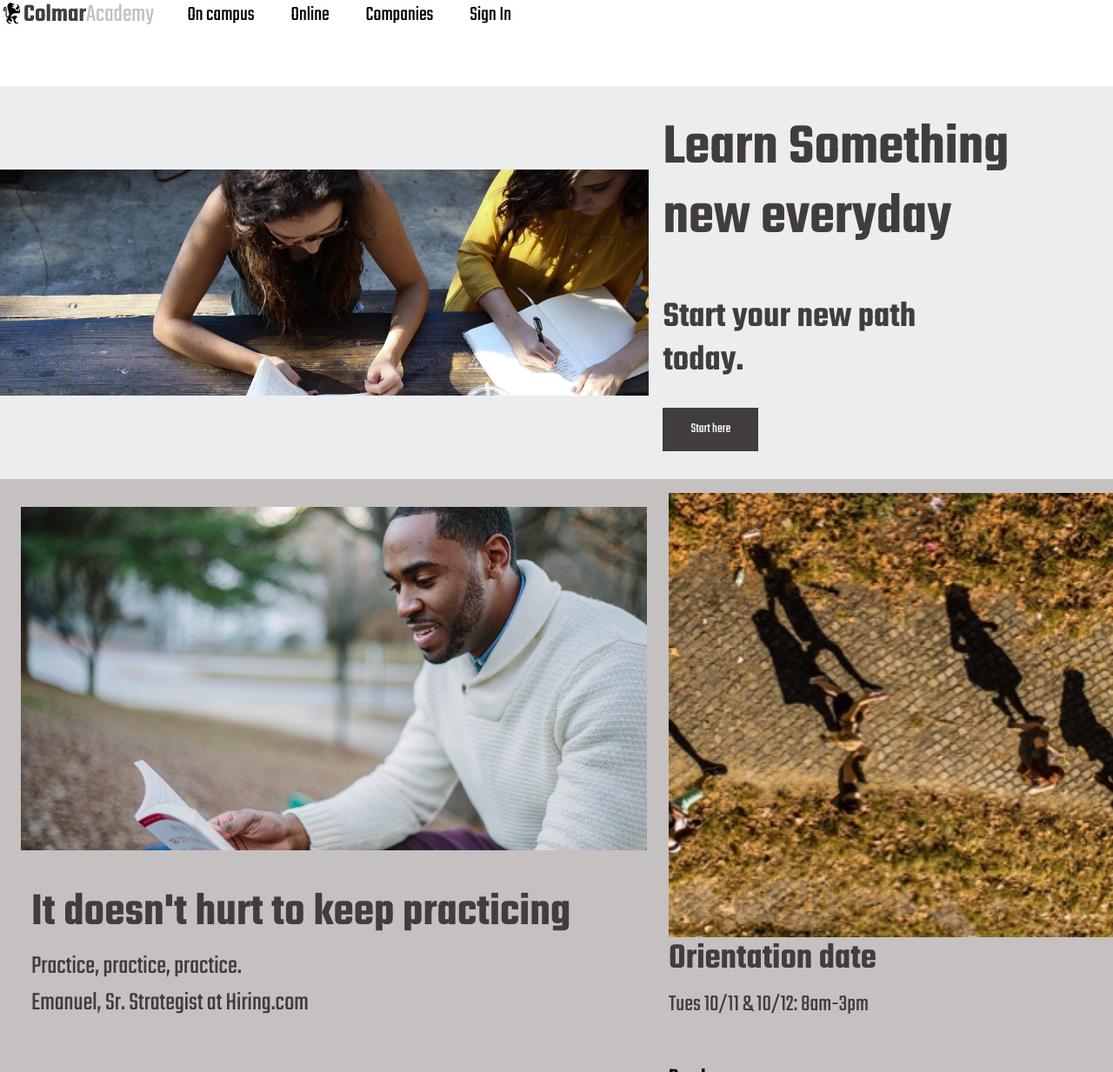
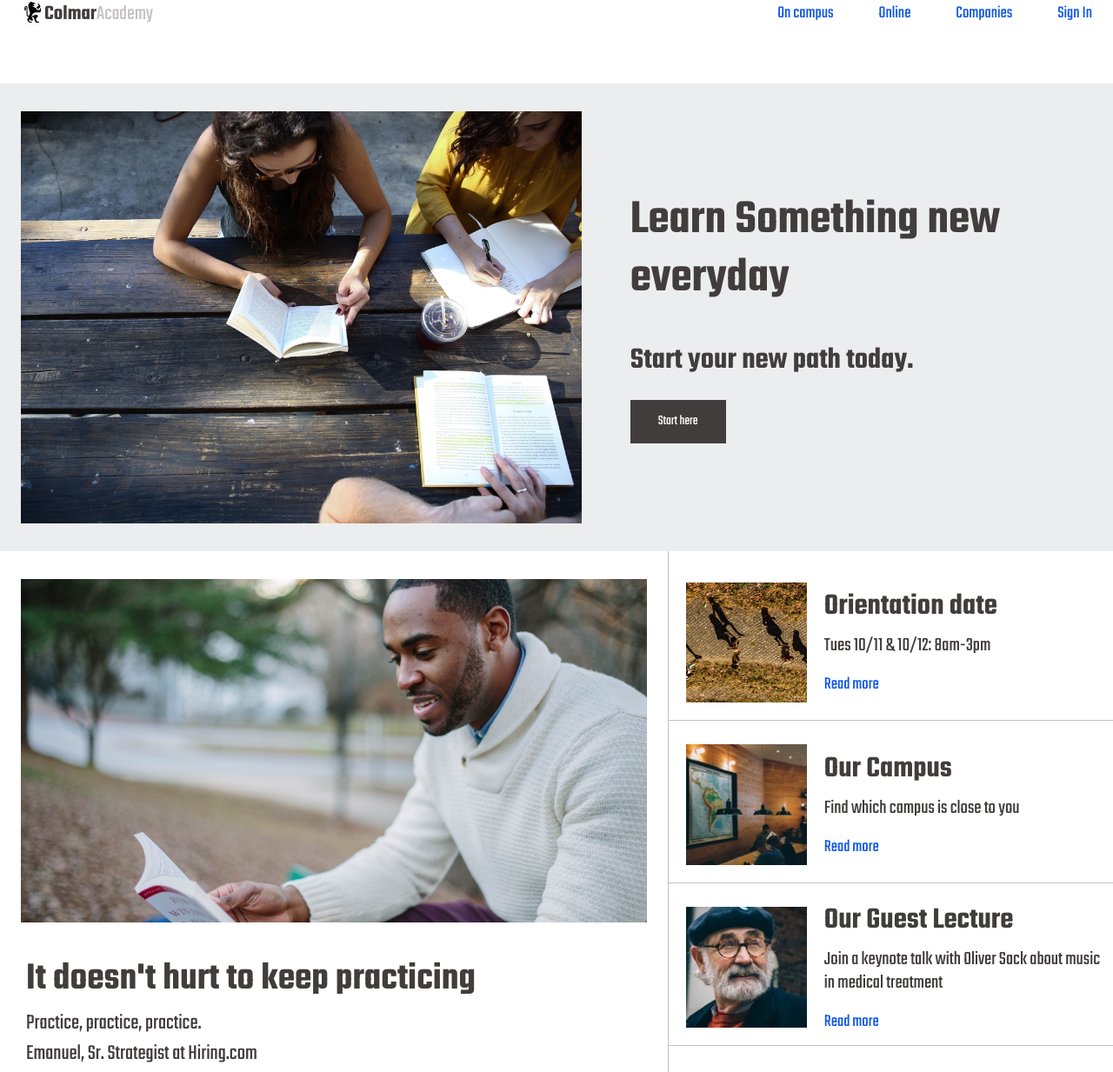
Before and after one commit to diomedea1720/colmar, a plain HTML site: page index.html in a window 1280 px wide. Shown: the top 1233 px of the page at 87% size. Drawn offline with Linux system fonts and the light colour scheme.

Commit message:
almost done

```diff
--- a/index.html
+++ b/index.html
@@ -15,7 +15,7 @@
   <!--Header-->
 
   <header>
-    <div class="header flex">
+    <div class="header-container flex">
       <div class="logo">
         <img src="resources/images/ic-logo.svg" alt="colmar academy logo">
         <span id="colmar-logo">Colmar</span>
@@ -56,7 +56,7 @@
 
     <div class="banner">
       <div class="banner-container flex">
-        <div class="image-container">
+        <div class="image-container-large">
           <img src="resources/images/banner.jpg" alt="Outdoor study group">
         </div>
         <div class="banner-details">
@@ -89,30 +89,30 @@
 
       <div class="side-info-desktop">
         <div class="info-card-container">
-          <div class="info-content flex">
+          <div class="info">
               <img class="desktop" src="resources/images/information-orientation.jpg" alt="Aerial view of people walking on a path">
               <img class="mobile image-container-mobile" src="resources/images/information-orientation-mobile.jpg" alt="Aerial view of people walking on a path">
               <div class="info-content flex">
                 <h3>Orientation date</h3>
-                <span>Tues 10/11 & 10/12: 8am-3pm</span><br>
+                <span>Tues 10/11 & 10/12: 8am-3pm</span>
                 <a href="#">Read more</a>
               </div>
             </div>
-            <div class="info-content flex">
+            <div class="info">
               <img class="desktop" src="resources/images/information-campus.jpg" alt="students studying in a common area">
               <img class="mobile image-container-mobile" src="resources/images/information-campus-mobile.jpg" alt="students studying in a common area">
               <div class="info-content flex">
                 <h3>Our Campus</h3>
-                <span>Find which campus is close to you</span><br>
+                <span>Find which campus is close to you</span>
                 <a href="#">Read more</a>
               </div>
             </div>
-            <div class="info-content flex">
+            <div class="info">
               <img class="desktop" src="resources/images/information-guest-lecture.jpg" alt="portrait of Oliver Sack">
               <img class="mobile image-container-mobile" src="resources/images/information-guest-lecture-mobile.jpg" alt="portrait of Oliver Sack">
               <div class="info-content flex">
                 <h3>Our Guest Lecture</h3>
-                <span>Join a keynote with Oliver Sack about music in medical treatment</span><br>
+                <span>Join a keynote talk with Oliver Sack about music in medical treatment</span>
                 <a href="#">Read more</a>
               </div>
             </div>
@@ -193,7 +193,7 @@
         <h2>Thesis Exhibit</h2>
         <div class="thesis-container flex">
           <div class="thesis-content flex">
-            <div class="video-container">
+            <div class="video-container-large">
               <video src="resources/videos/thesis.mp4" autoplay controls alt="3D animation of a multi storey building">
           </video>
             </div>
--- a/resources/css/style.css
+++ b/resources/css/style.css
@@ -1,7 +1,7 @@
 /* Universal Styles */
 
 html, body {
-  font-size: 24px;
+  font-size: 20px;
   font-family: 'Teko', 'Open Sans', 'Helvetica', sans-serif;
   font-weight: normal;
   margin: 0;
@@ -16,6 +16,11 @@ div {
   display: block;
 }
 
+a {
+  text-decoration: none;
+  color: rgb(17, 89, 230);
+}
+
 a:hover {
   color: rgb(8, 103, 236);
   text-decoration: none;
@@ -27,7 +32,7 @@ a:hover {
 
 .main {
   margin: 0 auto;
-  max-width: 1440px;
+  max-width: auto;
   justify-content: center;
   flex-direction: column;
 }
@@ -61,6 +66,51 @@ h3 {
   color: rgb(66, 61, 61);
 }
 
+/* Mobile */
+
+@media only screen and (max-width: 768px) {
+  header .mobile-nav {
+    display: inline-flex;
+    width: 100%;
+  }
+  .header-container {
+    justify-content: center;
+  }
+  header .mobile-nav ul {
+    display: flex;
+    justify-content: space-around;
+    align-items: center;
+    width: 100%;
+  }
+  header .mobile-nav ul {
+    padding-left: 0;
+    margin-right: 0;
+  }
+  header .mobile-nav ul li {
+    padding-right: 0;
+  }
+  header .mobile-nav ul li a {
+    margin-left: 0;
+  }
+  nav.desktop-nav {
+    display: none;
+  }
+  .logo {
+    display: none;
+  }
+}
+
+@media only screen and (max-width: 1024px) {
+  .banner-content h3 {
+    width: 90%;
+  }
+  .banner-details {
+    max-width: 100%;
+  }
+}
+
+
+
 /* Header */
 
 #colmar-logo {
@@ -79,9 +129,10 @@ h3 {
   margin: 0;
 }
 
-.header {
-  display: flex;
+.header-container {
   align-items: center;
+  max-width: auto;
+  margin: 0 auto;
 }
 
 header > * {
@@ -95,8 +146,10 @@ header li {
 }
 
 .logo {
-  display: flex;
   align-items: center;
+  margin-left: 24px;
+  flex-grow: 1;
+  display: inline-flex;
 }
 
 .logo h1 {
@@ -181,6 +234,30 @@ nav.mobile-nav {
   display: none;
 }
 
+nav ul {
+  display: inline-flex;
+  justify-content: flex-end;
+  align-items: center;
+  margin-right: 24px;
+}
+
+nav li {
+  display: inline;
+  padding-right: 1rem;
+}
+
+nav li:last-child {
+  padding-right: 0;
+}
+
+ul li a {
+  font-family: 'Teko', 'Open Sans', 'Helvetica', sans-serif;
+}
+
+ul li a:hover {
+  font-weight: 600;
+}
+
 .banner .image-container {
   margin: 0;
   width: auto;
@@ -207,6 +284,10 @@ nav.mobile-nav {
 /*banner a.button {
   width: 100%;*/
 }
+}
+
+nav.desktop-nav {
+  display: none;
 }
 
 /* Learn Something */
@@ -272,7 +353,7 @@ nav.mobile-nav {
   top: 64px;
   max-width: 100%;
   position: relative;
-  background-color: rgb(197, 193, 193);
+  background-color: white;
 }
 
 .feature-container {
@@ -286,7 +367,6 @@ nav.mobile-nav {
   flex-direction: column;
   display: inline-flex;
   width: 40%;
-  border-left: 1px solid rgb(197, 193, 193);
 }
 
 .side-info-mobile {
@@ -323,14 +403,14 @@ nav.mobile-nav {
   margin-bottom: 0.5rem;
 }
 
-.info-content span {
+.info-conte.nt span {
   color: rgb(66, 61, 61);
   font-size: 1.125rem;
   margin-bottom: 1rem;
 }
 
 .info-content a {
-  font-weight: 700;
+  font-weight: 400;
 }
 
 .info-card-container {
@@ -341,6 +421,11 @@ nav.mobile-nav {
 @media only screen and (max-width: 768px)
 .info-card-container {
   margin-top: 0;
+}
+
+@media only screen and (max-width: 768px)
+.info img {
+  display: none;
 }
 
 @media only screen and (max-width: 768px) {
@@ -366,8 +451,8 @@ nav.mobile-nav {
     padding: 0;
   }
   .info-content {
-    /*width: 90%;
-    margin: 16px;*/
+    width: 90%;
+    margin: 16px;
   }
   .info-content span {
     font-size: 1.5rem;
@@ -433,6 +518,11 @@ nav.mobile-nav {
   width: 100%;
 }
 
+@media only screen and (max-width: 768px)
+.course-card-content {
+  padding: 16px;
+}
+
 /* Thesis Exhibit */
 
 .thesis {
@@ -453,12 +543,17 @@ nav.mobile-nav {
   color: rgb(66, 61, 61);
   flex-direction: column;
   margin-bottom: 2rem;
-
 }
 
-.video-container {
+.video-container-large {
   overflow: hidden;
   margin: 16px 16px 24px 24px;
+}
+
+.video-container-large video {
+  height: auto;
+  max-width: 100%;
+  display: block;
 }
 
 .thesis-details {
@@ -472,6 +567,7 @@ nav.mobile-nav {
   align-items: center;
   width: 100%;
   border-bottom: 1px solid rgb(197, 193, 193);
+  transition: color 200ms linear;
 }
 
 .info-content {
```
